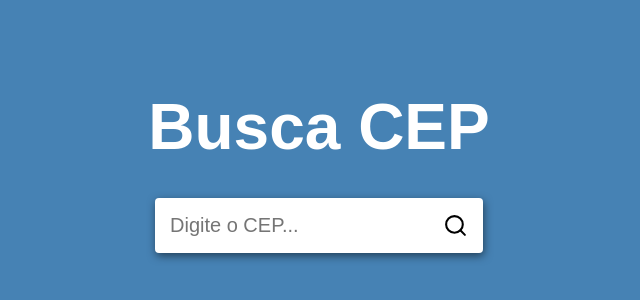
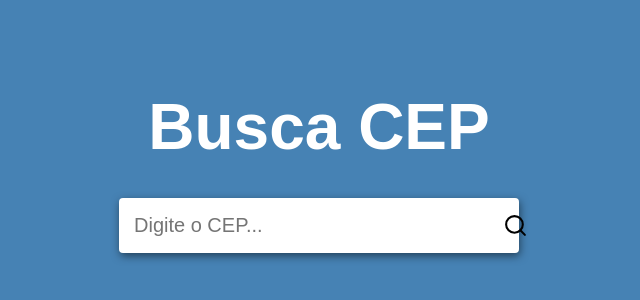
Before and after one commit to by-scottlucas/react-busca-cep, a React (Create React App) app: page / in a window 1280 px wide. Shown: the part 212-512 px from the top of the page, without its empty margins (321-961 px from the left). Built offline with nearby package versions, Linux system fonts and the light colour scheme; the HTML template or start-up script is replaced by a standard one.

Commit message:
Atualização no CSS

```diff
--- a/src/App.js
+++ b/src/App.js
@@ -8,7 +8,6 @@ function App() {
   const [cep, setCep] = useState({});
 
   async function handleSearch() {
-    // 01001000/json/
 
     if (input === '') {
       alert("Preencha com algum CEP");
--- a/src/styles.css
+++ b/src/styles.css
@@ -24,6 +24,7 @@
 }
 
 .container-input {
+    width: 370px;
     padding: 15px;
     margin: 34px 0;
     display: flex;
@@ -45,6 +46,7 @@
     background-color: transparent;
     border: 0;
     display: flex;
+    margin-left: 96px;
     justify-content: center;
     align-items: center;
     transition: transform .5s;
@@ -60,7 +62,7 @@
     justify-content: center;
     align-items: center;
     background-color: #fff;
-    width: 500px;
+    width: 400px;
     border-radius: 8px;
 }
 
```
